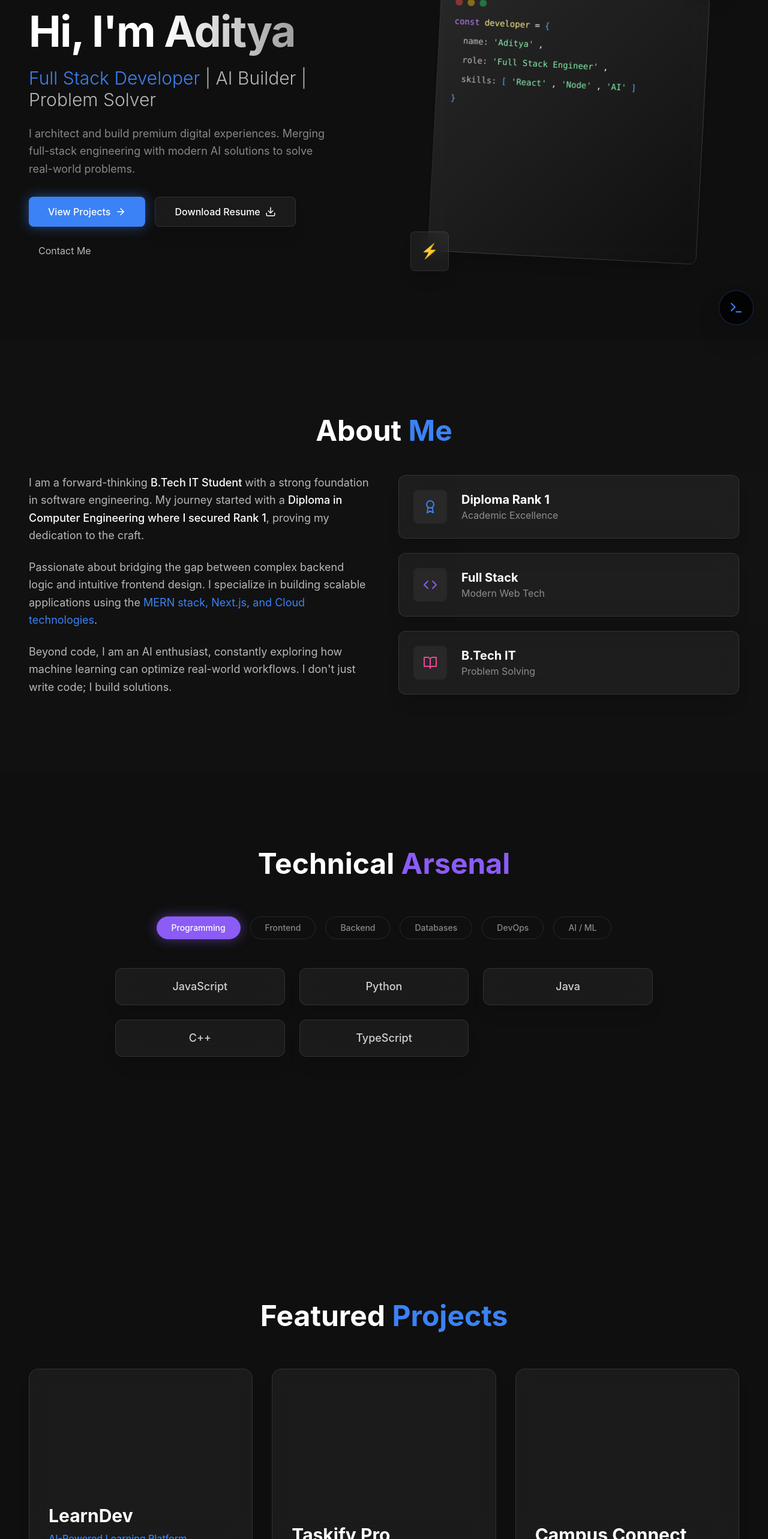
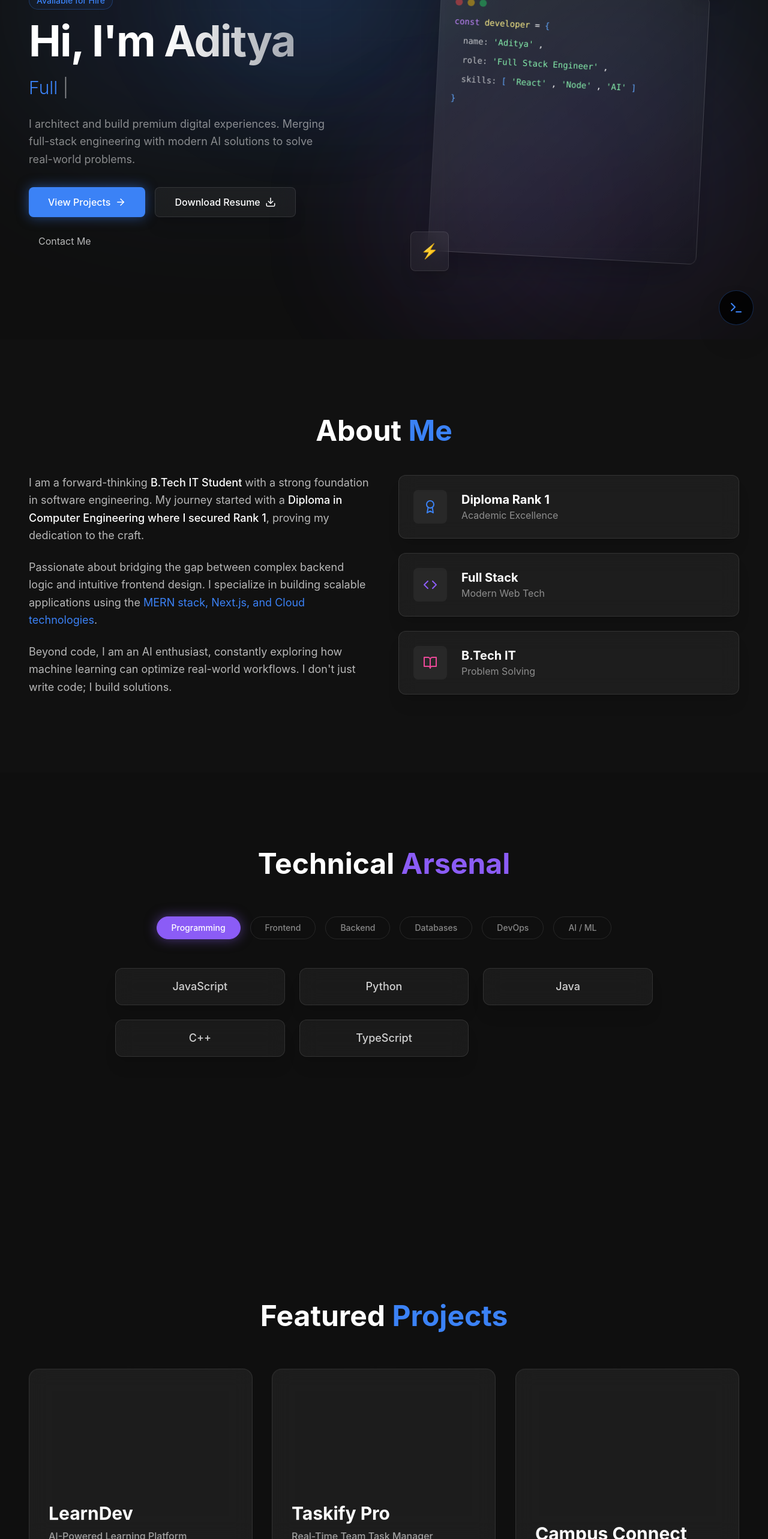
Before and after one commit to adityab2005/Portfolio, a React (Vite) app: page / in a window 1280 px wide. Shown: the part 234-2800 px from the top of the page at 60% size. Built offline with nearby package versions, Linux system fonts and the light colour scheme.

Commit message:
Protfolio v2

```diff
--- a/src/App.jsx
+++ b/src/App.jsx
@@ -1,3 +1,4 @@
+import { useState } from "react";
 import Navbar from "./components/Navbar";
 import Hero from "./sections/Hero";
 import About from "./sections/About";
@@ -8,13 +9,23 @@ import Achievements from "./sections/Achievements";
 import Contact from "./sections/Contact";
 import Footer from "./components/Footer";
 import Terminal from "./components/Terminal";
+import LoadingScreen from "./components/LoadingScreen";
+import CustomCursor from "./components/CustomCursor";
+import Background from "./components/Background";
 
 function App() {
+  const [isLoaded, setIsLoaded] = useState(false);
+
   return (
-    <div className="bg-background min-h-screen text-white relative">
+    <>
+      {!isLoaded && <LoadingScreen onComplete={() => setIsLoaded(true)} />}
+
+      <div className={`bg-background min-h-screen text-white relative ${!isLoaded ? 'overflow-hidden h-screen' : ''}`}>
+        <CustomCursor />
+        <Background />
         <Navbar />
 
-      <main>
+        <main className="relative z-10">
           <Hero />
           <About />
           <Skills />
@@ -27,7 +38,9 @@ function App() {
         <Footer />
         <Terminal />
       </div>
+    </>
   );
 }
 
+
 export default App;
--- /dev/null
+++ b/src/components/Background.jsx
@@ -0,0 +1,14 @@
+const Background = () => {
+    return (
+      <div className="fixed inset-0 z-0 overflow-hidden pointer-events-none">
+        <div className="absolute inset-0 bg-background" />
+        <div
+            className="absolute inset-0 bg-[linear-gradient(to_right,#4f4f4f2e_1px,transparent_1px),linear-gradient(to_bottom,#4f4f4f2e_1px,transparent_1px)] bg-[size:50px_50px] [mask-image:radial-gradient(ellipse_60%_50%_at_50%_0%,#000_70%,transparent_100%)] opacity-20"
+        />
+        <div className="absolute top-0 left-0 right-0 h-[500px] bg-primary/10 blur-[120px] rounded-full mix-blend-screen" />
+        <div className="absolute bottom-0 right-0 w-[500px] h-[500px] bg-secondary/10 blur-[120px] rounded-full mix-blend-screen" />
+      </div>
+    );
+  };
+
+  export default Background;
--- /dev/null
+++ b/src/components/CustomCursor.jsx
@@ -0,0 +1,84 @@
+import { useEffect, useState } from "react";
+import { motion } from "framer-motion";
+
+const CustomCursor = () => {
+  const [mousePosition, setMousePosition] = useState({ x: 0, y: 0 });
+  const [cursorVariant, setCursorVariant] = useState("default");
+
+  useEffect(() => {
+    const mouseMove = (e) => {
+      setMousePosition({
+        x: e.clientX,
+        y: e.clientY
+      });
+    };
+
+    window.addEventListener("mousemove", mouseMove);
+
+    const handleMouseEnter = () => setCursorVariant("text");
+    const handleMouseLeave = () => setCursorVariant("default");
+
+    const targets = document.querySelectorAll("a, button, .cursor-pointer");
+    targets.forEach(target => {
+        target.addEventListener("mouseenter", handleMouseEnter);
+        target.addEventListener("mouseleave", handleMouseLeave);
+    });
+
+    return () => {
+      window.removeEventListener("mousemove", mouseMove);
+      targets.forEach(target => {
+        target.removeEventListener("mouseenter", handleMouseEnter);
+        target.removeEventListener("mouseleave", handleMouseLeave);
+      });
+    };
+  }, []);
+
+  const variants = {
+    default: {
+      x: mousePosition.x - 16,
+      y: mousePosition.y - 16,
+      backgroundColor: "transparent",
+      border: "1px solid rgba(59, 130, 246, 0.5)",
+    },
+    text: {
+      height: 80,
+      width: 80,
+      x: mousePosition.x - 40,
+      y: mousePosition.y - 40,
+      backgroundColor: "rgba(59, 130, 246, 0.1)",
+      border: "1px solid rgba(59, 130, 246, 0)",
+      mixBlendMode: "screen"
+    }
+  };
+
+  const centerVariants = {
+    default: {
+        x: mousePosition.x - 4,
+        y: mousePosition.y - 4,
+    },
+    text: {
+        x: mousePosition.x - 4,
+        y: mousePosition.y - 4,
+        opacity: 0
+    }
+  }
+
+  return (
+    <>
+        <motion.div
+            className="hidden md:block fixed top-0 left-0 w-8 h-8 rounded-full pointer-events-none z-[999]"
+            variants={variants}
+            animate={cursorVariant}
+            transition={{ type: "spring", stiffness: 500, damping: 28 }}
+        />
+        <motion.div
+            className="hidden md:block fixed top-0 left-0 w-2 h-2 bg-blue-400 rounded-full pointer-events-none z-[999]"
+            variants={centerVariants}
+            animate={cursorVariant}
+            transition={{ type: "tween", duration: 0 }}
+        />
+    </>
+  );
+};
+
+export default CustomCursor;
--- /dev/null
+++ b/src/components/LoadingScreen.jsx
@@ -0,0 +1,44 @@
+import { useState, useEffect } from "react";
+import { motion } from "framer-motion";
+
+const LoadingScreen = ({ onComplete }) => {
+  const [text, setText] = useState("");
+  const fullText = "< System.Initialize />";
+
+  useEffect(() => {
+    let index = 0;
+    const interval = setInterval(() => {
+      setText(fullText.substring(0, index));
+      index++;
+
+      if (index > fullText.length) {
+        clearInterval(interval);
+        setTimeout(() => {
+          onComplete();
+        }, 1000);
+      }
+    }, 100);
+
+    return () => clearInterval(interval);
+  }, [onComplete]);
+
+  return (
+    <div className="fixed inset-0 z-[100] bg-black flex flex-col items-center justify-center">
+      <div className="mb-4 text-4xl md:text-6xl font-bold font-mono text-transparent bg-clip-text bg-gradient-to-r from-blue-400 to-purple-600">
+        {text}
+        <span className="animate-pulse cursor-block inline-block w-3 h-8 md:h-12 bg-white ml-2"></span>
+      </div>
+
+      <div className="w-64 h-1 bg-white/20 rounded-full overflow-hidden mt-4">
+        <motion.div
+          initial={{ width: 0 }}
+          animate={{ width: "100%" }}
+          transition={{ duration: 1.5, ease: "easeInOut" }}
+          className="h-full bg-blue-500"
+        />
+      </div>
+    </div>
+  );
+};
+
+export default LoadingScreen;
--- a/src/sections/Hero.jsx
+++ b/src/sections/Hero.jsx
@@ -1,8 +1,49 @@
+
+import { useState, useEffect } from "react";
 import { motion } from "framer-motion";
 import { Link } from "react-scroll";
 import { ArrowRight, Download, Mail } from "lucide-react";
 
 const Hero = () => {
+  const [text, setText] = useState("");
+  const [isDeleting, setIsDeleting] = useState(false);
+  const [loopNum, setLoopNum] = useState(0);
+  const [delta, setDelta] = useState(150);
+
+  const toRotate = [ "Full Stack Developer", "AI Builder", "Problem Solver" ];
+  const period = 2000;
+
+  useEffect(() => {
+    let ticker = setInterval(() => {
+      tick();
+    }, delta);
+
+    return () => clearInterval(ticker);
+  }, [text, delta]);
+
+  const tick = () => {
+    let i = loopNum % toRotate.length;
+    let fullText = toRotate[i];
+    let updatedText = isDeleting ? fullText.substring(0, text.length - 1) : fullText.substring(0, text.length + 1);
+
+    setText(updatedText);
+
+    if (isDeleting) {
+      setDelta(prevDelta => prevDelta / 2);
+    }
+
+    if (!isDeleting && updatedText === fullText) {
+      setIsDeleting(true);
+      setDelta(period);
+    } else if (isDeleting && updatedText === "") {
+      setIsDeleting(false);
+      setLoopNum(loopNum + 1);
+      setDelta(150);
+    } else {
+        setDelta(100);
+    }
+  };
+
   return (
     <section
       id="hero"
@@ -31,9 +72,10 @@ const Hero = () => {
             Hi, I'm <span className="text-transparent bg-clip-text bg-gradient-to-r from-white to-white/60">Aditya</span>
           </h1>
 
-          <h2 className="text-2xl md:text-3xl text-white/70 mb-6 font-light">
-            <span className="text-primary">Full Stack Developer</span> | AI Builder | Problem Solver
+          <h2 className="text-2xl md:text-3xl text-white/70 mb-6 font-light h-[40px]">
+             <span className="text-primary">{text}</span><span className="animate-pulse">|</span>
           </h2>
+
 
           <p className="text-lg text-white/50 mb-8 max-w-lg leading-relaxed">
             I architect and build premium digital experiences. Merging full-stack engineering with modern AI solutions to solve real-world problems.
--- a/src/sections/Projects.jsx
+++ b/src/sections/Projects.jsx
@@ -1,6 +1,6 @@
 import { useState } from "react";
 import Section from "../components/ui/Section";
-import { motion, AnimatePresence } from "framer-motion";
+import { motion, AnimatePresence, useMotionValue, useTransform } from "framer-motion";
 import { X, Github, ExternalLink, Layers, Code, Zap } from "lucide-react";
 
 const projects = [
@@ -39,38 +39,74 @@ const projects = [
   }
 ];
 
-const Projects = () => {
-  const [selectedProject, setSelectedProject] = useState(null);
+const ProjectCard = ({ project, index, onClick }) => {
+    const x = useMotionValue(0);
+    const y = useMotionValue(0);
+
+    // Subtle tilt values
+    const rotateX = useTransform(y, [0, 400], [2, -2]);
+    const rotateY = useTransform(x, [0, 400], [-2, 2]);
+
+    function handleMouse(event) {
+        const rect = event.currentTarget.getBoundingClientRect();
+        x.set(event.clientX - rect.left);
+        y.set(event.clientY - rect.top);
+    }
+
+    // Reset on mouse leave
+    function handleMouseLeave() {
+        x.set(200);
+        y.set(200);
+    }
 
     return (
-    <Section id="projects" className="bg-background">
-      <h2 className="text-4xl md:text-5xl font-bold mb-16 text-center">Featured <span className="text-primary">Projects</span></h2>
-
-      <div className="grid md:grid-cols-2 lg:grid-cols-3 gap-8">
-        {projects.map((project, index) => (
         <motion.div
-            key={index}
             layoutId={`card-${index}`}
-            onClick={() => setSelectedProject({ ...project, index })}
+            onClick={onClick}
+            onMouseMove={handleMouse}
+            onMouseLeave={handleMouseLeave}
+            style={{
+                rotateX,
+                rotateY,
+                transformStyle: "preserve-3d"
+            }}
+            initial={{ opacity: 0, y: 50 }}
+            whileInView={{ opacity: 1, y: 0 }}
+            transition={{ duration: 0.5, delay: index * 0.1 }}
+            viewport={{ once: true }}
             className="group relative h-96 cursor-pointer rounded-2xl overflow-hidden glass hover:bg-white/10 transition-colors border border-white/10"
         >
              {/* Gradient Overlay */}
-             <div className={`absolute inset-0 bg-gradient-to-br ${project.color} opacity-0 group-hover:opacity-10 transition-opacity duration-500`} />
+             <div className={`absolute inset-0 bg-gradient-to-br ${project.color} opacity-0 group-hover:opacity-10 transition-opacity duration-500 pointer-events-none`} />
 
-             <div className="absolute inset-0 p-8 flex flex-col justify-end">
+             <div className="absolute inset-0 p-8 flex flex-col justify-end transform-gpu translate-z-10">
                 <div className="transform translate-y-4 group-hover:translate-y-0 transition-transform duration-500">
-                    <h3 className="text-3xl font-bold mb-2">{project.title}</h3>
-                    <p className="text-primary font-medium mb-4">{project.subtitle}</p>
+                    <h3 className="text-3xl font-bold mb-2 group-hover:text-primary transition-colors">{project.title}</h3>
+                    <p className="text-white/60 font-medium mb-4">{project.subtitle}</p>
                     <div className="flex flex-wrap gap-2 opacity-0 group-hover:opacity-100 transition-opacity duration-500 delay-100">
                       {project.tags.map(tag => (
-                        <span key={tag} className="text-xs px-3 py-1 bg-white/10 rounded-full">{tag}</span>
+                        <span key={tag} className="text-xs px-3 py-1 bg-white/10 rounded-full border border-white/5">{tag}</span>
                       ))}
                     </div>
                 </div>
              </div>
         </motion.div>
+    )
+}
+
+const Projects = () => {
+  const [selectedProject, setSelectedProject] = useState(null);
+
+  return (
+    <Section id="projects" className="bg-background relative z-20">
+      <h2 className="text-4xl md:text-5xl font-bold mb-16 text-center">Featured <span className="text-primary">Projects</span></h2>
+
+      <div className="grid md:grid-cols-2 lg:grid-cols-3 gap-8 perspective-1000">
+        {projects.map((project, index) => (
+            <ProjectCard key={index} project={project} index={index} onClick={() => setSelectedProject({ ...project, index })} />
         ))}
       </div>
+
 
       <AnimatePresence>
         {selectedProject && (
```
Also changed, not shown: 5 other files (tests, documents, lock files or other folders). Lines whose indentation alone changed are shown as unchanged.
